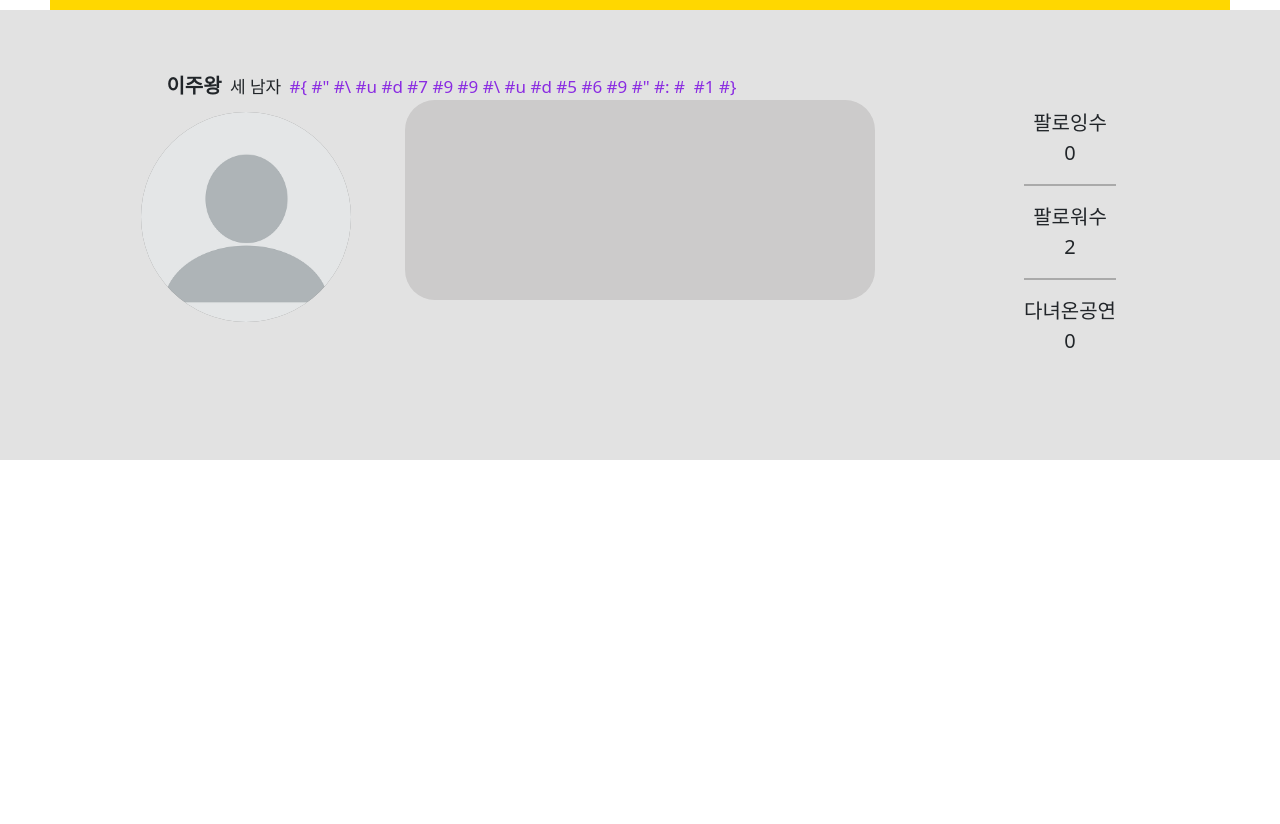
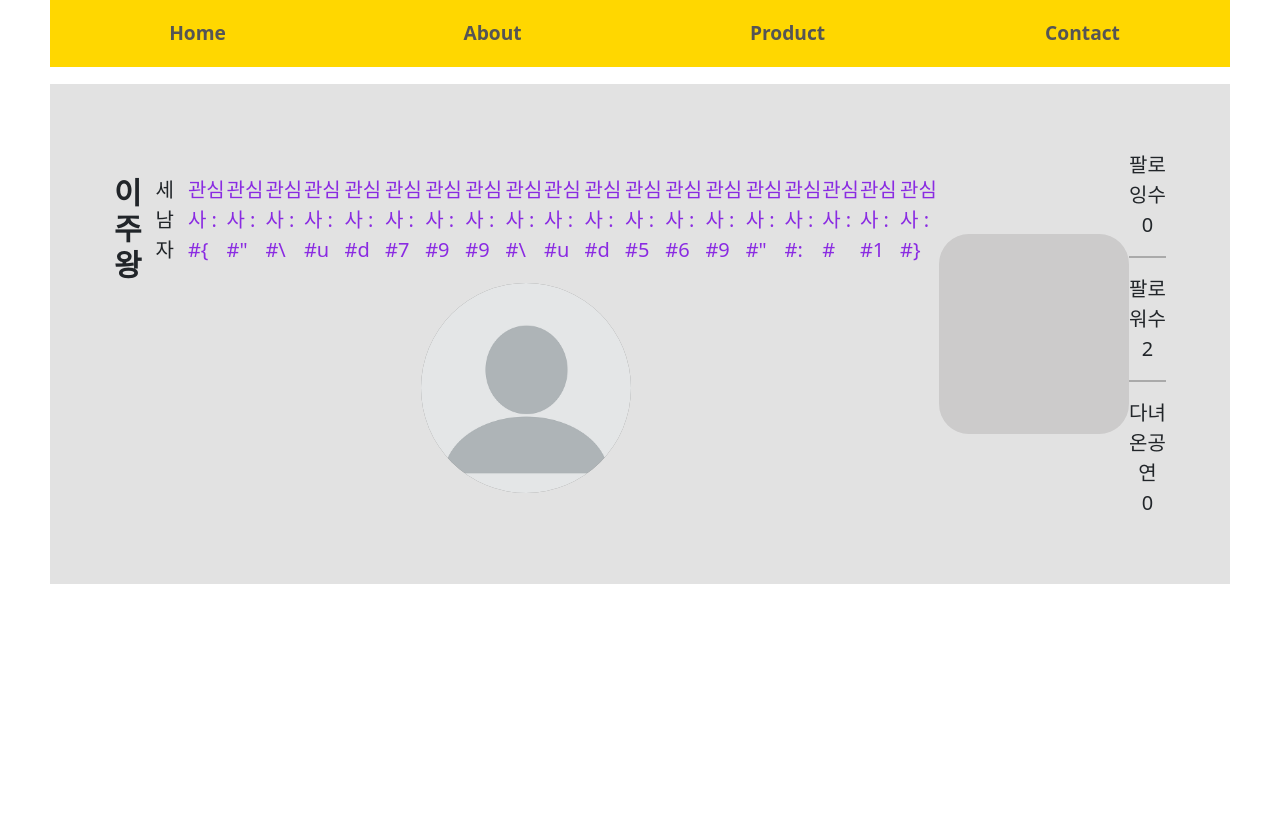
Before and after one commit to CBNULikelion9th/ConcertMeet, a Django app: template account/templates/account/user.html in a window 1280 px wide. Shown: the part 80-904 px from the top of the page. Before the commit the page ends 540 px from the top, so only its background shows below. Run offline with Django 3.2, Linux system fonts and the light colour scheme; the template is opened without the code that fills it: values that come from a table or form of the project are taken from there, others are empty; data comes from the database, SQL or seed files in the repository; some libraries are stand-ins or nearby versions.

Commit message:
상단바 마이페이지 연결 및 마이페이지 수정

```diff
--- a/account/static/post_user.css
+++ b/account/static/post_user.css
@@ -1,40 +1,43 @@
-#main {
-  position: absolute;
-  width: 100%;
-  height: 450px;
-  left: 0px;
-  top: 90px;
-  background-color: #e2e2e2;
+#profile_main {
+  position: relative;
+  display: flex;
+  justify-content: space-around;
+  align-items: center;
+  max-width: 2060px;
+  height: 500px;
+  background: #e2e2e2;
+  padding: 5%;
+  margin: 1.3% auto;
+}
+
+.part_one {
+  display: flex;
+  flex-direction: column;
+  justify-content: center;
+  align-items: center;
+  /* padding-left: 5%; */
 }
 
 .user_name {
-  position: relative;
-  display: inline-flex;
-  margin-top: 5%;
-  margin-left:13%;
+  display: flex;
 }
 .user_name > h1 {
-  position: relative;
   font-style: normal;
   font-weight: bold;
-  font-size: 20px;
-  text-align:center;
+  font-size: 30px;
 }
 .user_name > p {
-  position: relative;
-  font-size: 17px;
+  font-size: 20px;
 }
 .self_photo {
   background-color: rgb(139, 139, 139);
-  position: absolute;
   border-radius: 50%;
   width: 210px;
   height: 210px;
-  margin: 1% 0% 0% 11%;
 }
 
 .follow_button > button {
-  margin: 17% 0% 0% 13%;
+  margin-top: 20%;
 }
 
 .follow_button > button > a {
@@ -45,7 +48,6 @@
 .follow_button > button {
   background: rgb(185, 185, 185);
   border: none;
-  position: absolute;
   height: 40px;
   font-size: 1.3em;
   font-weight: normal;
@@ -54,18 +56,14 @@
   transition: 800ms ease all;
   outline: none;
   border-radius: 30px;
-
 }
 .follow_button > button:hover {
   background: #fff;
   color: #a5a5a5;
 }
 .follow_button > button:before,
-.follow_button >button:after {
+.follow_button > button:after {
   content: "";
-  position: absolute;
-  top: 0;
-  right: 0;
   height: 2px;
   width: 0;
   background: #b9b9b9;
@@ -79,8 +77,7 @@
 }
 
 .self_content {
-  position: relative;
-  margin:auto;
+  margin: auto;
   width: 470px;
   height: 200px;
   background-color: rgb(204, 203, 203);
@@ -88,11 +85,10 @@
 }
 
 .follow {
-  position: absolute;
   font-weight: bolder;
   text-align: center;
   font-size: 20px;
-  margin:-15% 0% 0% 80%;
+
 }
 
 .follow > p {
@@ -105,33 +101,31 @@
 }
 
 #review {
-  position: absolute;
   top: 72%;
   width: 100%;
   height: 450px;
 }
 
 .review_title {
-  position: relative;
-  margin-top:2%;
+  margin-top: 2%;
   margin-bottom: 3%;
   display: flex;
   justify-content: space-between;
 }
 
 .review_title > p {
-  margin-left:15%;
+  margin-left: 15%;
   margin-bottom: 0;
   font-weight: bold;
   font-size: 25px;
 }
 
 .review_title > a {
-  margin-right:15%;
+  margin-right: 15%;
 }
 
 .comment > ul > li {
-  margin:auto;
+  margin: auto;
   width: 1000px;
   height: 130px;
   background-color: #e2e2e2;
@@ -159,8 +153,8 @@
 
 .comment_date {
   position: relative;
-  margin-left:10%;
-  margin-top:3%;
+  margin-left: 10%;
+  margin-top: 3%;
 }
 
 .message {
@@ -181,3 +175,15 @@
   background-color: rgb(138, 138, 138);
   border-radius: 10px;
 }
+
+@media (max-width: 1920px) {
+  #profile_main {
+    max-width: 1180px;
+  }
+}
+
+@media (max-width: 1680px) {
+  #profile_main {
+    max-width: 1180px;
+  }
+}
--- a/account/templates/account/user.html
+++ b/account/templates/account/user.html
@@ -22,7 +22,8 @@
     </head>
 
     <body>
-        <section id="main">
+        <section id="profile_main">
+            <div class="part_one">
                 <div class="user_name">
                     <h1>{{ info.name }}</h1>
                     &nbsp;&nbsp;
@@ -30,7 +31,7 @@
                     &nbsp;&nbsp;
                     {% if info.interests %}
                     {% for interest in info.interests %}
-                <p style="color: blueviolet;">#{{ interest }}&nbsp;</p>
+                    <p style="color: blueviolet;">관심사 : #{{ interest }}&nbsp;</p>
                     {% endfor %}
                     {% endif %}
                 </div>
@@ -55,6 +56,7 @@
                     {% elif isFollowed == -1 %}
                     <button><a href ="{% url 'account:user_edit' info.username %}">정보 수정</a></button>
                     {% endif %}
+                </div>
             </div>
 
             <div class="self_content">
```
Also changed, not shown: 1 other file. Lines whose indentation alone changed are shown as unchanged.
